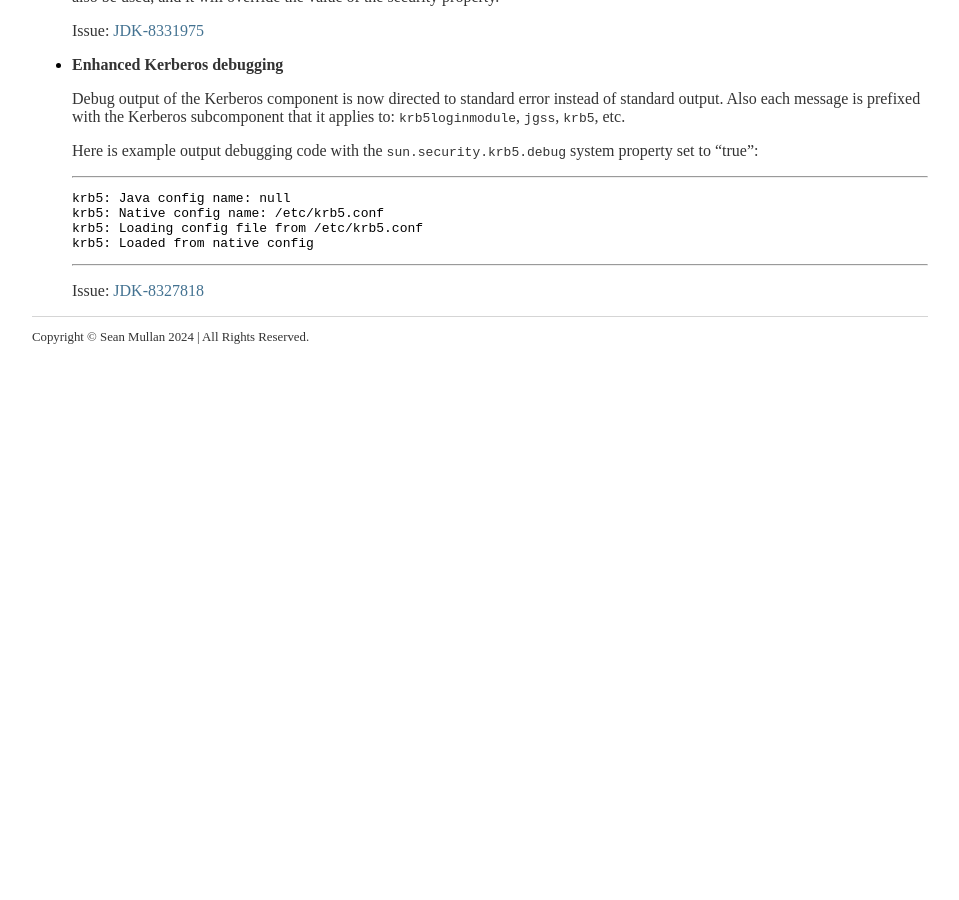
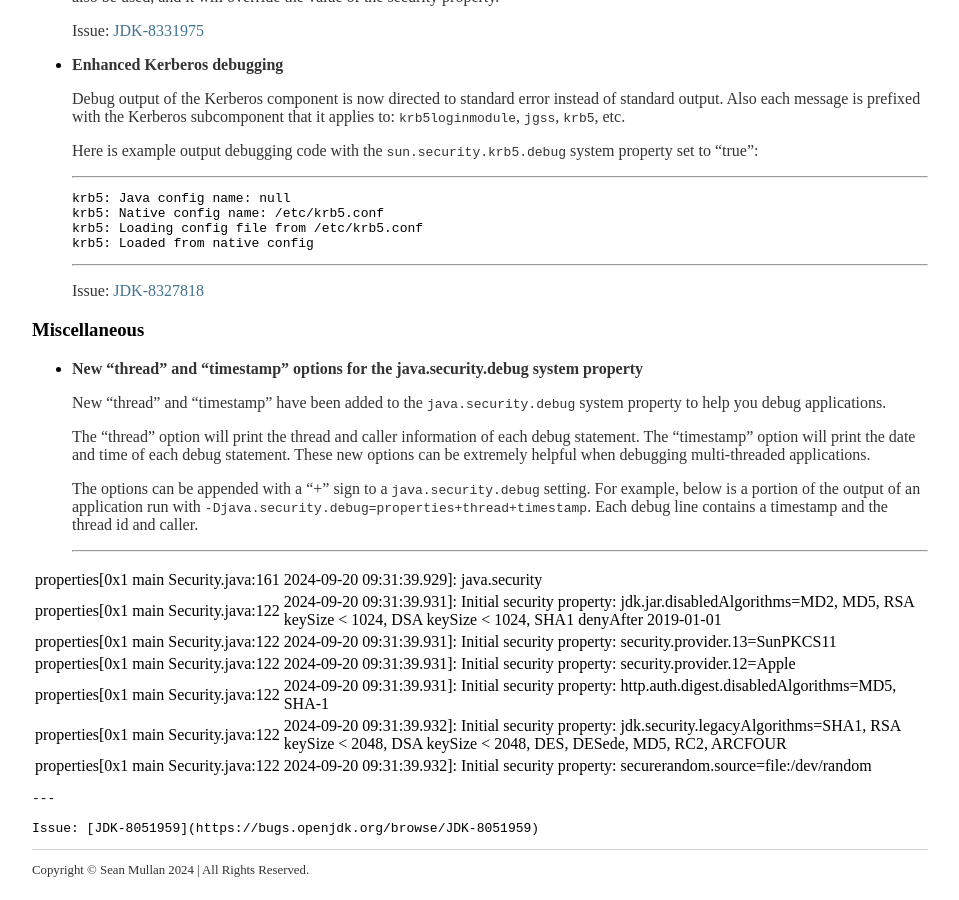
Before and after one commit to seanjmullan/seanjmullan.github.io, a Jekyll site: the page built from _posts/2024-09-17-jdk23.md, in a window 1280 px wide and 900 px high, scrolled down 2418 px. Shown: the whole window, without its empty margins (160-1119 px from the left). Built offline with Jekyll 4.4.1, drawn with Linux system fonts in a browser that asks for light colours; before the commit the page ends 2823 px from its top, so only the background shows below that; some of the changed text lies outside the part shown.

Commit message:
More updates.

```diff
--- a/_posts/2024-09-17-jdk23.md
+++ b/_posts/2024-09-17-jdk23.md
@@ -88,7 +88,7 @@ Highlights of this release include a new `security` category for the
 
       Issue: [JDK-8316138](https://bugs.openjdk.org/browse/JDK-8316138)
 
--   --New KeyStore for MacOS root certificates__
+-   __New KeyStore for MacOS root certificates__
 
     A new `KeyStore` named `KeychainStore-ROOT` has been added to the Apple
     security provider. This keystore contains root certificates stored in
@@ -194,3 +194,34 @@ Highlights of this release include a new `security` category for the
     ---
 
     Issue: [JDK-8327818](https://bugs.openjdk.org/browse/JDK-8327818)
+
+### Miscellaneous
+
+-   __New "thread" and "timestamp" options for the java.security.debug system property__
+
+    New "thread" and "timestamp" have been added to the
+    `java.security.debug` system property to help you debug applications.
+
+    The "thread" option will print the thread and caller information of
+    each debug statement. The "timestamp" option will print the date and
+    time of each debug statement. These new options can be extremely helpful
+    when debugging multi-threaded applications.
+
+    The options can be appended with a "+" sign to a `java.security.debug`
+    setting. For example, below is a portion of the output of an application
+    run with `-Djava.security.debug=properties+thread+timestamp`. Each
+    debug line contains a timestamp and the thread id and caller.
+
+    ---
+
+properties[0x1|main|Security.java:161|2024-09-20 09:31:39.929]: java.security
+properties[0x1|main|Security.java:122|2024-09-20 09:31:39.931]: Initial security property: jdk.jar.disabledAlgorithms=MD2, MD5, RSA keySize < 1024, DSA keySize < 1024, SHA1 denyAfter 2019-01-01
+properties[0x1|main|Security.java:122|2024-09-20 09:31:39.931]: Initial security property: security.provider.13=SunPKCS11
+properties[0x1|main|Security.java:122|2024-09-20 09:31:39.931]: Initial security property: security.provider.12=Apple
+properties[0x1|main|Security.java:122|2024-09-20 09:31:39.931]: Initial security property: http.auth.digest.disabledAlgorithms=MD5, SHA-1
+properties[0x1|main|Security.java:122|2024-09-20 09:31:39.932]: Initial security property: jdk.security.legacyAlgorithms=SHA1, RSA keySize < 2048, DSA keySize < 2048, DES, DESede, MD5, RC2, ARCFOUR
+properties[0x1|main|Security.java:122|2024-09-20 09:31:39.932]: Initial security property: securerandom.source=file:/dev/random
+
+    ---
+
+    Issue: [JDK-8051959](https://bugs.openjdk.org/browse/JDK-8051959)
```
